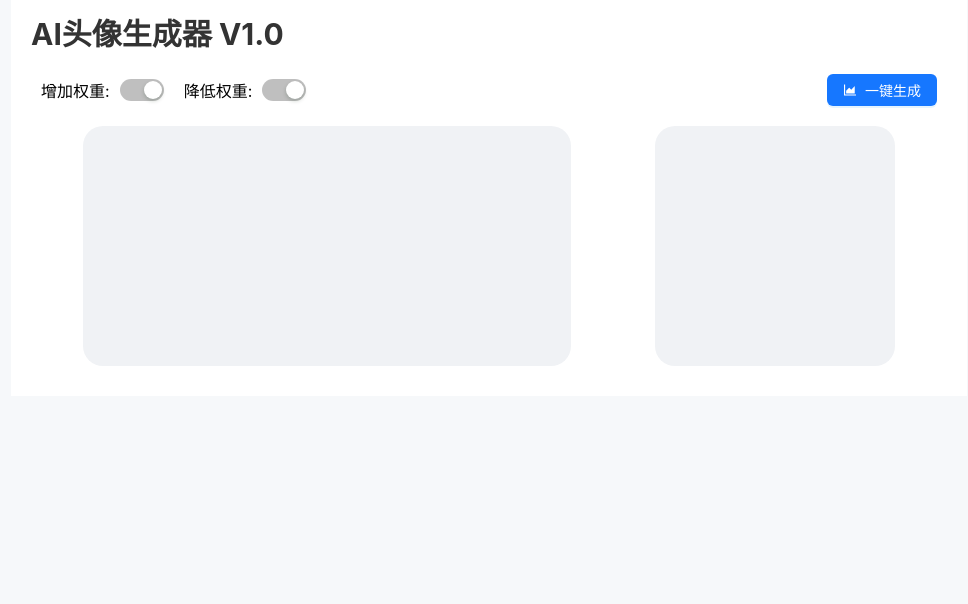
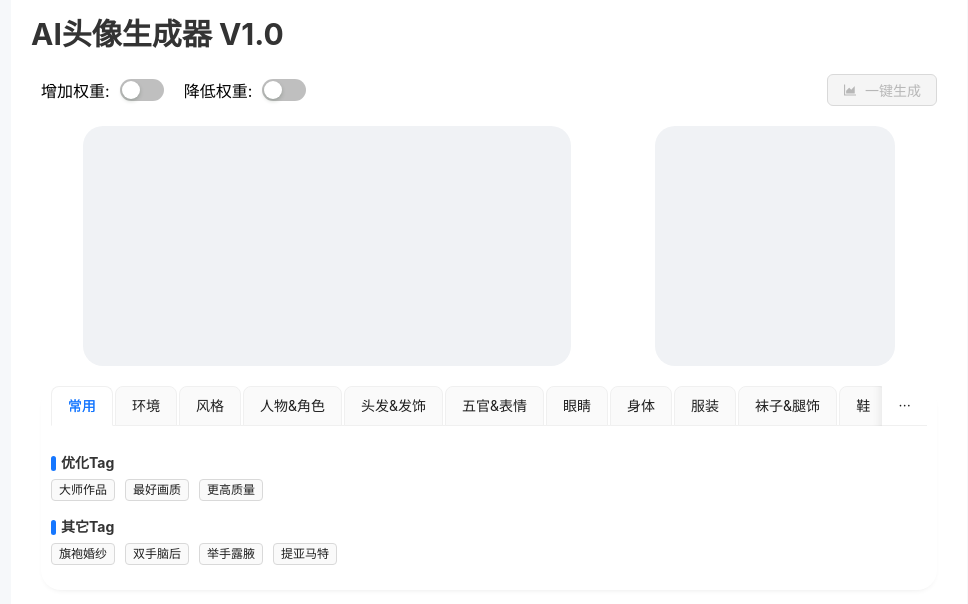
Before and after one commit to lianghaoN/AICreateImg, a React (Create React App) app: page / in a window 1280 px wide. Shown: the top 604 px of the page, without its empty margins (151-1119 px from the left). Built offline with nearby package versions, Linux system fonts and the light colour scheme.

Commit message:
feat: 画页面

```diff
--- a/src/App.css
+++ b/src/App.css
@@ -36,6 +36,10 @@
 .antSwitch{
     cursor: url(https://www.wikimoe.com/content/templates/black_memory%20v1.1/images/web_cursor_link.cur),auto!important;
 }
+.createBtn{
+    margin-left: auto;
+    cursor: url(https://www.wikimoe.com/content/templates/black_memory%20v1.1/images/web_cursor_link.cur),auto!important;
+}
 .container{
     display: flex;
     align-items: center;
@@ -62,3 +66,50 @@
     border-radius: 20px;
     width: 240px;
 }
+.tabContainer{
+    margin-top: 20px;
+    border-radius: 20px;
+    padding: 0 10px 20px 10px;
+    box-shadow: 0 3px 6px -4px rgba(0,0,0,.12);
+}
+.tagItem{
+    display: flex;
+    flex-direction: column;
+}
+.partTitle{
+    font-weight: bold;
+    color: #333333;
+    display: flex;
+    align-items: center;
+    margin-top: 10px;
+}
+.line{
+    background: #1677ff;
+    width: 5px;
+    height: 15px;
+    border-radius: 10px;
+    margin-right: 5px;
+}
+.tagsContainer{
+    display: flex;
+    flex-wrap: wrap;
+}
+.tagsItem{
+    margin-top: 5px;
+    margin-bottom: 5px;
+    cursor: url(https://www.wikimoe.com/content/templates/black_memory%20v1.1/images/web_cursor_link.cur),auto;
+    transition: transform 0.3s ease-out;
+    margin-right: 0;
+}
+.activeTag{
+    background-color: #1677ff;
+    color: #ffffff;
+}
+.tagsItem:hover{
+    transform: translateY(-5px);
+}
+.tagCon{
+    display: flex;
+    align-items: center;
+    margin-right: 10px;
+}
--- a/src/App.tsx
+++ b/src/App.tsx
@@ -1,14 +1,35 @@
 import React, { useCallback, useState } from 'react';
 import './App.css';
-import { Switch, Tag, Space, Button } from 'antd';
-import { AreaChartOutlined } from '@ant-design/icons';
+import { Switch, Tag, Space, Button, Tabs, message } from 'antd';
+import {
+  AreaChartOutlined,
+  PlusOutlined,
+  MinusOutlined,
+} from '@ant-design/icons';
+import { tagData, TagDataType } from './utils/tagData';
+import { delSymbol, getNum } from './utils';
+
+const tagColor = [
+  'magenta',
+  'red',
+  'volcano',
+  'orange',
+  'gold',
+  'lime',
+  'green',
+  'cyan',
+  'blue',
+  'geekblue',
+  'purple',
+];
 
 function App() {
   const [nav, setNav] = useState<string[]>([]);
   const [activeTag, setActiveTag] = useState<
     { value: string; label: string }[]
   >([]);
-  console.log(setActiveTag);
+  const [activeTab, setActiveTab] = useState<string>('常用');
+  const [messageApi, contextHolder] = message.useMessage();
 
   const navItem = [
     {
@@ -29,12 +50,125 @@ function App() {
     [nav],
   );
 
-  console.log(nav, 'nav');
+  const tabsOnChange = (key: string) => {
+    setActiveTab(key);
+  };
+
+  const tagClick = useCallback(
+    (value: string, label: string) => {
+      const selectItem = activeTag.find(
+        (item) => delSymbol(item.value) === value,
+      );
+      if (selectItem?.label) {
+        setActiveTag(
+          activeTag.filter((item) => delSymbol(item.value) !== value),
+        );
+      } else {
+        setActiveTag([...activeTag, { value, label }]);
+      }
+    },
+    [activeTag],
+  );
+
+  const tagAddReduce = useCallback(
+    (value: string, label: string, type: 'add' | 'reduce') => {
+      const selectItem = activeTag.find(
+        (item) => delSymbol(item.value) === value,
+      );
+      const num = getNum(selectItem?.value || '');
+      if (num === 0 && type === 'reduce') {
+        return messageApi.open({
+          type: 'warning',
+          content: '权重已经是最小了哦',
+        });
+      }
+      setActiveTag([
+        ...activeTag.filter((item) => delSymbol(item.value) !== value),
+        {
+          value:
+            type === 'add'
+              ? '{' + selectItem?.value + '}'
+              : selectItem?.value.slice(1, -1) || '',
+          label:
+            type === 'reduce' && num === 1
+              ? label
+              : label + '' + (type === 'add' ? num + 1 : num - 1),
+        },
+      ]);
+    },
+    [activeTag, messageApi],
+  );
+
+  const tabContentNode = () =>
+    tagData
+      .find((item: TagDataType) => item.classify === activeTab)
+      ?.tags?.map((innerItem, innerIndex) => (
+        <div key={innerIndex} className="tagItem">
+          {innerItem.classify && (
+            <div className="partTitle">
+              <div className="line" />
+              {innerItem.classify}
+            </div>
+          )}
+          <div className="tagsContainer">
+            {innerItem.tags.map((mostItem) => (
+              <div className="tagCon" key={mostItem.value}>
+                {nav.includes('add') &&
+                  activeTag.find(
+                    (item) => delSymbol(item.value) === mostItem.value,
+                  )?.label && (
+                    <Button
+                      shape="circle"
+                      icon={<PlusOutlined />}
+                      size={'small'}
+                      onClick={() =>
+                        tagAddReduce(mostItem.value, mostItem.label, 'add')
+                      }
+                    />
+                  )}
+                <Tag
+                  className={`tagsItem ${
+                    !!activeTag.find(
+                      (item) => delSymbol(item.value) === mostItem.value,
+                    )?.label
+                      ? 'activeTag'
+                      : ''
+                  }`}
+                  onClick={() => tagClick(mostItem.value, mostItem.label)}
+                >
+                  {mostItem.label}
+                </Tag>
+                {nav.includes('reduce') &&
+                  activeTag.find(
+                    (item) => delSymbol(item.value) === mostItem.value,
+                  )?.label && (
+                    <Button
+                      shape="circle"
+                      icon={<MinusOutlined />}
+                      size={'small'}
+                      onClick={() =>
+                        tagAddReduce(mostItem.value, mostItem.label, 'reduce')
+                      }
+                    />
+                  )}
+              </div>
+            ))}
+          </div>
+        </div>
+      ));
+
+  const getTagColor = () => tagColor[Math.floor(Math.random() * 11)];
+
+  const createImg = useCallback(() => {
+    console.log(activeTag.map((item) => item.value).join(', '));
+    // return activeTag.map((item) => item.value).join(', ');
+  }, [activeTag]);
+
   return (
     <div className="main">
+      {contextHolder}
       <div className="content">
         <header className="headerTitle">AI头像生成器 V1.0</header>
-        <section>
         <article className="tagContainer">
           <nav className="navContainer">
             {navItem.map((item) => (
@@ -48,8 +182,10 @@ function App() {
             ))}
             <Button
               type="primary"
-                style={{ marginLeft: 'auto' }}
+              className="createBtn"
               icon={<AreaChartOutlined />}
+              disabled={!activeTag.length}
+              onClick={createImg}
             >
               一键生成
             </Button>
@@ -58,8 +194,8 @@ function App() {
             <div className="activeTags">
               <Space size={[0, 8]} wrap>
                 {activeTag?.map((item) => (
-                    <Tag color="volcano" key={item.value}>
-                      {item.value}
+                  <Tag color={getTagColor()} key={item.value}>
+                    {item.label}
                   </Tag>
                 ))}
               </Space>
@@ -67,8 +203,17 @@ function App() {
             <div className="imgContainer" />
           </div>
         </article>
-          <article />
-        </section>
+        <article className="tabContainer">
+          <Tabs
+            onChange={tabsOnChange}
+            type="card"
+            items={tagData?.map((item) => ({
+              label: item.classify,
+              key: item.classify,
+              children: tabContentNode(),
+            }))}
+          />
+        </article>
       </div>
     </div>
   );
--- a/src/index.tsx
+++ b/src/index.tsx
@@ -4,13 +4,14 @@ import './index.css';
 import App from './App';
 import reportWebVitals from './reportWebVitals';
 import { ConfigProvider } from 'antd';
+import zhCN from 'antd/locale/zh_CN';
 
 const root = ReactDOM.createRoot(
   document.getElementById('root') as HTMLElement,
 );
 root.render(
   <React.StrictMode>
-    <ConfigProvider direction="rtl">
+    <ConfigProvider locale={zhCN}>
       <App />
     </ConfigProvider>
   </React.StrictMode>,
--- /dev/null
+++ b/src/utils/index.tsx
@@ -0,0 +1,11 @@
+// 检测字符串中有多少个"{"和"}"符号，取最小值
+export const getNum = (str: string) => {
+  const frontCount = (str.match(/{/g) || []).length;
+  const behindCount = (str.match(/}/g) || []).length;
+  return Math.min(frontCount, behindCount);
+};
+
+// 去除字符串中的"{"和"}"符号
+export const delSymbol = (str: string) => {
+  return str.replace(/[{}]/g, '');
+};
--- a/src/utils/tagData.ts
+++ b/src/utils/tagData.ts
@@ -1,4 +1,9 @@
-export const tagData = [
+export interface TagDataType {
+  classify: string;
+  tags: { classify: string; tags: { value: string; label: string }[] }[];
+}
+
+export const tagData: TagDataType[] = [
   {
     classify: '常用',
     tags: [
@@ -97,6 +102,9 @@ export const tagData = [
   {
     classify: '风格',
     tags: [
+      {
+        classify: '',
+        tags: [
           { value: 'artbook', label: '原画' },
           { value: 'game_cg', label: '游戏CG' },
           { value: 'comic', label: '漫画' },
@@ -156,6 +164,8 @@ export const tagData = [
           { value: 'tagme', label: '图片有一些上传者未知的项目' },
           { value: 'artist_request', label: '作者未知,需要补完' },
           { value: 'what', label: '不知所谓' },
+        ],
+      },
     ],
   },
   {
@@ -417,8 +427,13 @@ export const tagData = [
           { value: 'snowflake hair ornament', label: '雪花发饰' },
         ],
       },
+    ],
+  },
   {
     classify: '五官&表情',
+    tags: [
+      {
+        classify: '',
         tags: [
           { value: 'food on face', label: '食物在脸上（食物可替换）' },
           { value: 'light blush', label: '淡淡腮红' },
@@ -579,6 +594,9 @@ export const tagData = [
   {
     classify: '身体',
     tags: [
+      {
+        classify: '',
+        tags: [
           { value: 'breasts', label: '胸' },
           { value: 'small breasts', label: '小' },
           { value: 'medium breasts', label: '中' },
@@ -590,6 +608,8 @@ export const tagData = [
           { value: 'breasts apart', label: '胸部分开' },
           { value: 'hanging breasts', label: '晃来晃去' },
           { value: 'bouncing breasts', label: '弹来弹去' },
+        ],
+      },
     ],
   },
   {
```
Also changed, not shown: 1 other file (tests, documents, lock files or other folders). Lines whose indentation alone changed are shown as unchanged.
